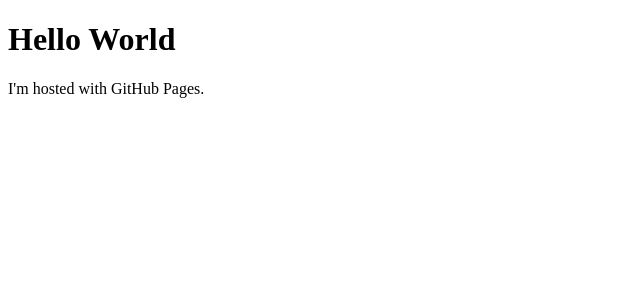
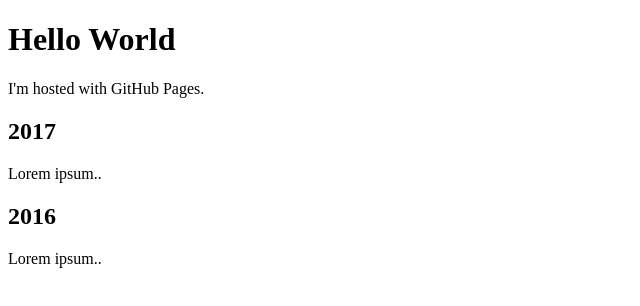
Before and after one commit to skammerz/skammerz.github.io, a plain HTML site: page index.html in a window 1280 px wide. Shown: the whole page, without its empty margins (0-640 px from the left). Drawn offline with Linux system fonts and the light colour scheme.

Commit message:
Update index.html

```diff
--- a/index.html
+++ b/index.html
@@ -7,4 +7,18 @@
         <h1>Hello World</h1>
         <p>I'm hosted with GitHub Pages.</p>
     </body>
+    <div class="timeline">
+        <div class="container left">
+          <div class="content">
+            <h2>2017</h2>
+            <p>Lorem ipsum..</p>
+          </div>
+        </div>
+        <div class="container right">
+          <div class="content">
+            <h2>2016</h2>
+            <p>Lorem ipsum..</p>
+          </div>
+        </div>
+      </div>
 </html>
```
